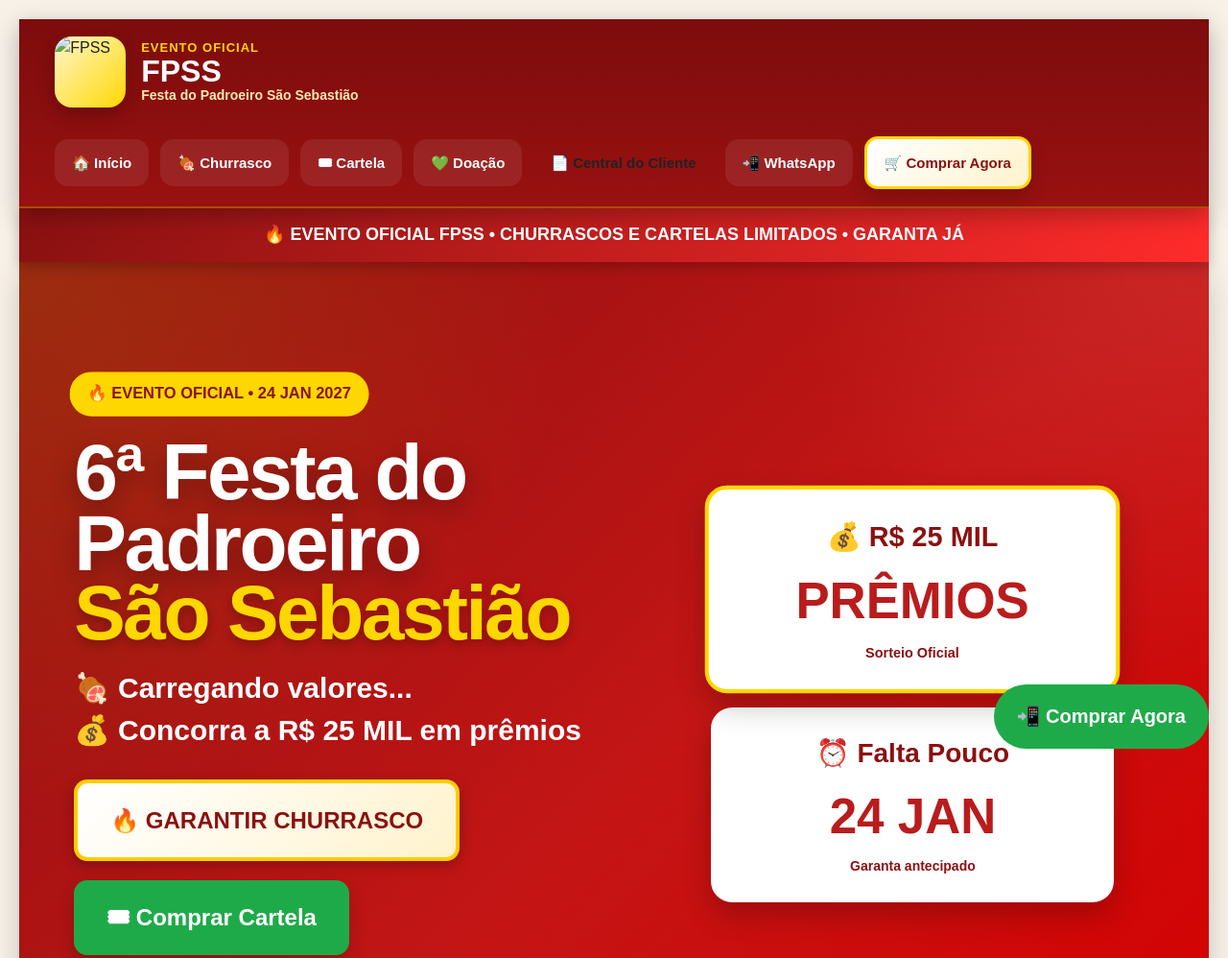
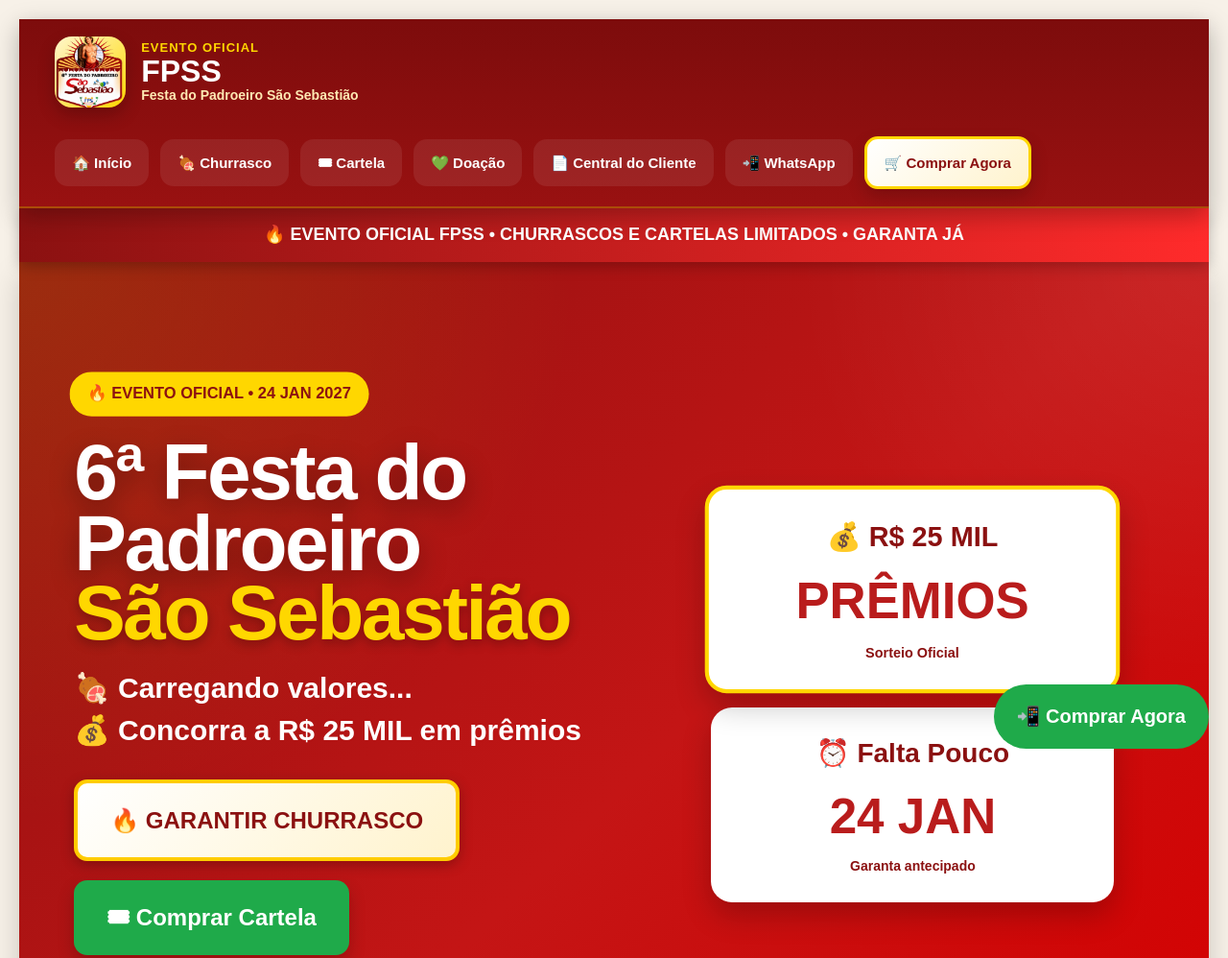
Before and after one commit to saosebastiaorm/fpss-frontend-oficial, a website: page index.html in a window 1280 px wide. Shown: the top 998 px of the page at 96% size. Drawn offline with Linux system fonts and the light colour scheme; no server answers.

Commit message:
Corrige estilo botão Central do Cliente

```diff
--- a/index.html
+++ b/index.html
@@ -29,7 +29,7 @@
 
     <a href="#" class="brand-fpss">
   <div class="brand-logo">
-        <img src="img/logo-fpss.png" alt="FPSS">
+    <img src="assets/imagens/logo/fpss/fpss-logo.png" alt="FPSS">
   </div>
 
   <div class="brand-text">
@@ -44,7 +44,7 @@
       <a href="/venda/compra-churrasco.html" class="menu-link">🍖 Churrasco</a>
       <a href="https://wa.me/5569992014424?text=Olá,%20quero%20comprar%20cartela%20FPSS" target="_blank" class="menu-link">🎟 Cartela</a>
       <a href="/doacao/doacao.html" class="menu-link">💚 Doação</a>
-      <a href="cliente/login.html">📄 Central do Cliente</a>
+      <a href="cliente/login.html" class="menu-link">📄 Central do Cliente</a>
       <a href="https://wa.me/5569992014424" target="_blank" class="menu-link">📲 WhatsApp</a>
       <a href="#comprar" class="menu-destaque">🛒 Comprar Agora</a>
         </nav>
```
Lines whose indentation alone changed are shown as unchanged.
